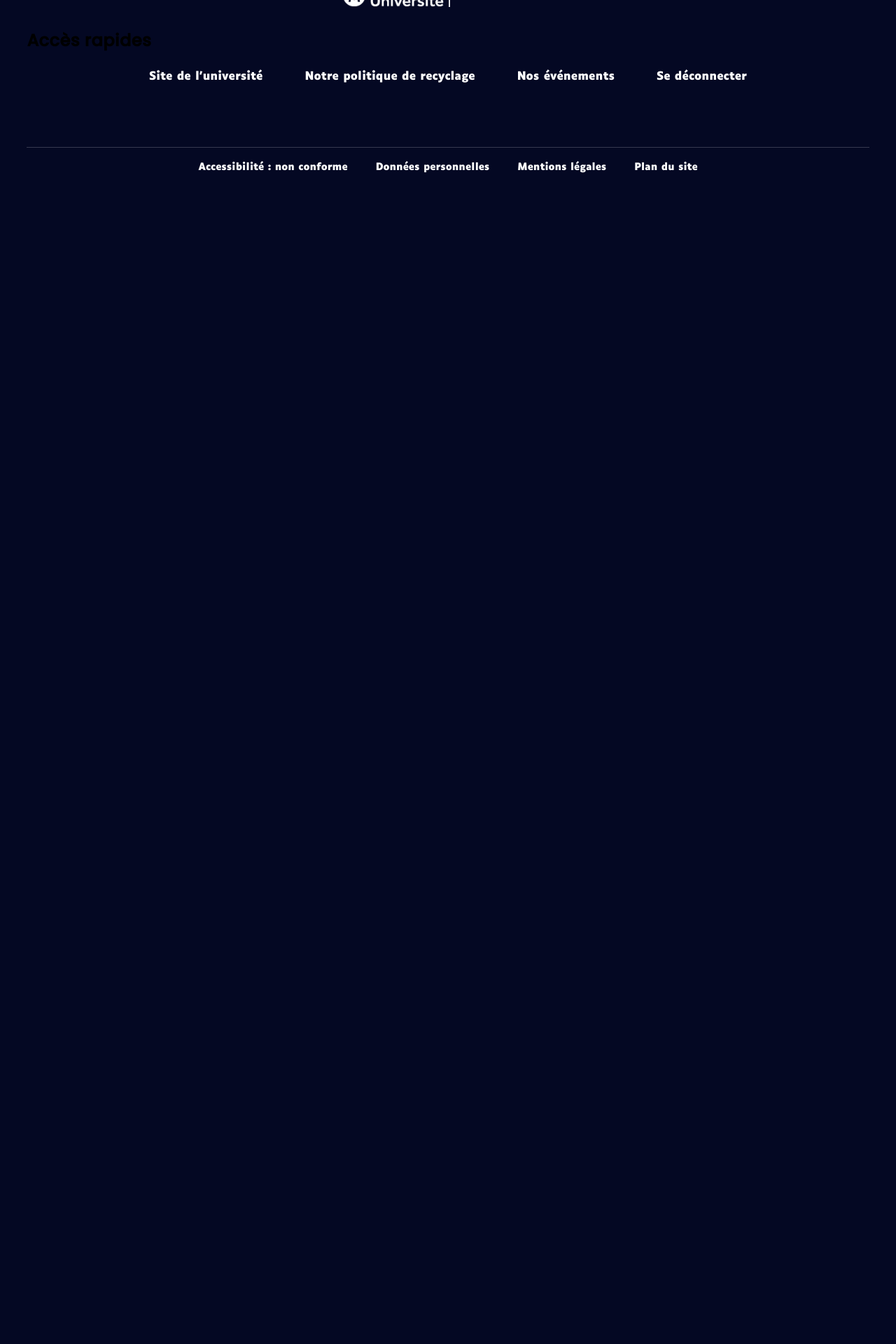
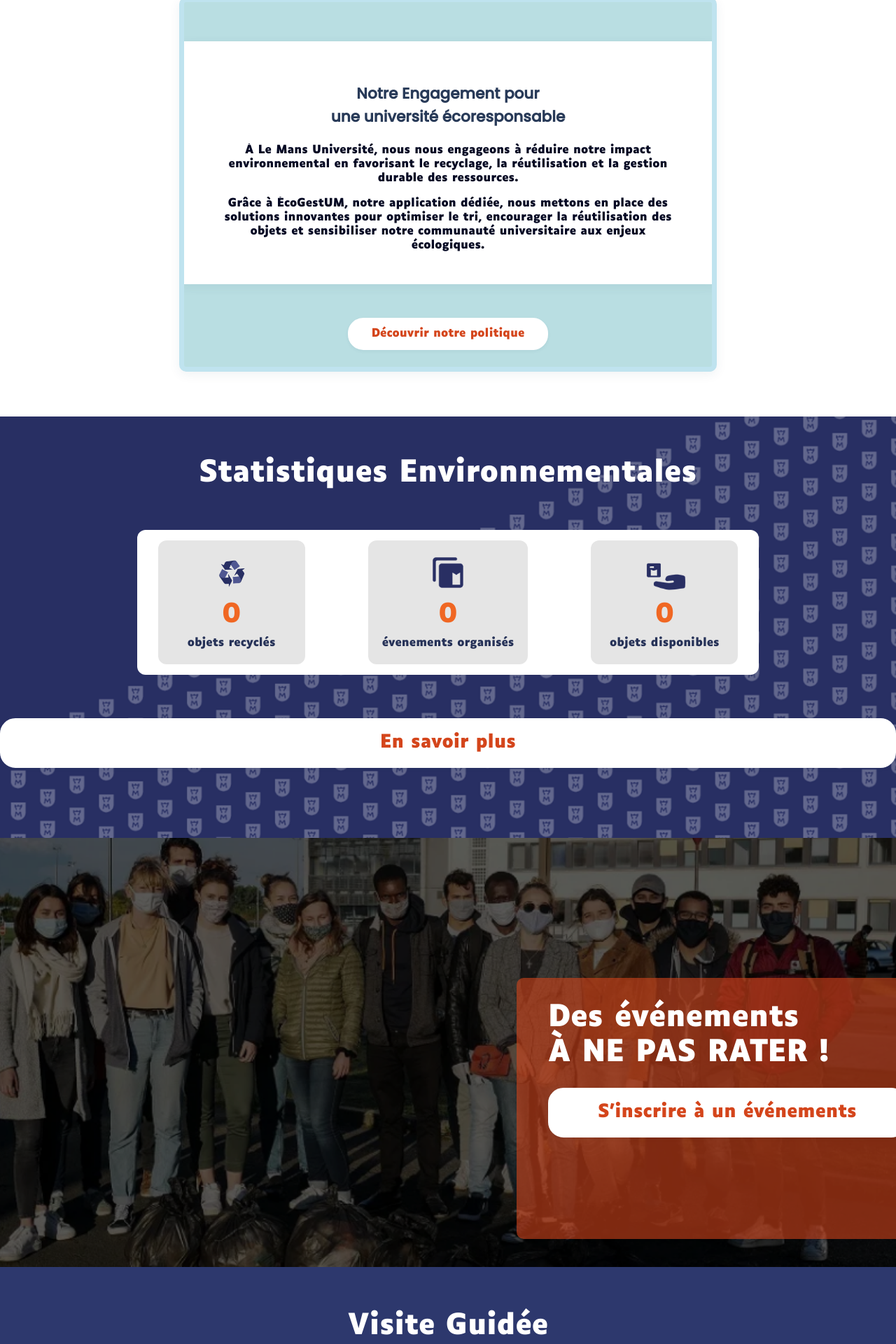
Before and after one commit to Yfufri/EcoGestUm, a PHP site: page / in a window 1280 px wide. Shown: the part 800-2720 px from the top of the page at 70% size. Before the commit the page ends 1047 px from the top, so only its background shows below. Run offline with PHP 8.4, Linux system fonts and the light colour scheme; data that the repository does not hold is empty.

Commit message:
fix scroll

```diff
--- a/assets/css/style.css
+++ b/assets/css/style.css
@@ -18,4 +18,5 @@
 *{
     margin: 0;
     font-family: 'Luciole','Montserrat', 'Arial';
+    overflow-x: hidden;
 }
--- a/assets/css/styleBanner.css
+++ b/assets/css/styleBanner.css
@@ -27,4 +27,5 @@
     color: #ffffff;
     text-transform: uppercase;
     margin-bottom: 100px;
+    overflow : hidden;
 }
--- a/assets/css/styleEvents.css
+++ b/assets/css/styleEvents.css
@@ -5,6 +5,7 @@
     display: flex;
     align-items: right;
     justify-content: right;
+    overflow: hidden;
 }
 .event-img {
     width: 100%;
--- a/assets/style.css
+++ b/assets/style.css
@@ -250,6 +250,7 @@ body {
     line-height: 1.2;
     margin-bottom: 1rem;
     font-weight: 400;
+    overflow: hidden;
 }
 
 /* Bloc orange superposé visite guidée*/
--- a/controllers/Connection.php
+++ b/controllers/Connection.php
@@ -20,7 +20,7 @@ if ($stmt->num_rows > 0) {
      $stmt->fetch();
     if (password_verify($password, $hash)) {
          $_SESSION['id_utilisateur'] = $id_utilisateur;
-        header('Location: index.php?login=success');
+        header('Location: index.php');
          exit;
     }
 }
--- a/index.php
+++ b/index.php
@@ -23,6 +23,10 @@ switch($action){
     default:
         include "views/header.php";
         include "views/banner.php";
+        include "views/DiscoverPolitique.php";
+        include "views/Statistics.php";
+        include "views/Events.php";
+        include "views/Visits.php";
         include "views/footer.php";
 }
 
--- a/views/DiscoverPolitique.php
+++ b/views/DiscoverPolitique.php
@@ -1,4 +1,3 @@
-<link rel="stylesheet" href="assets/css/styleAll.css">
 <link rel="stylesheet" href="assets/css/styleDiscoverPolitique.css">
 
 
--- a/views/Events.php
+++ b/views/Events.php
@@ -1,8 +1,7 @@
-<link rel="stylesheet" href="assets/css/style.css">
 <link rel="stylesheet" href="assets/css/styleEvents.css">
 
 <div class="events">
-  <img src="../assets/accueil/image2.png" alt="Evenement" class="event-img">
+  <img src="assets/accueil/image2.png" alt="Evenement" class="event-img">
   <div class="event-text">
     Des événements<br>
     <strong>à ne pas rater !</strong>
--- a/views/Statistics.php
+++ b/views/Statistics.php
@@ -1,21 +1,20 @@
-<link rel="stylesheet" href="assets/css/style.css">
 <link rel="stylesheet" href="assets/css/styleStatitics.css">
 
 <section class="stats">
   <h2>Statistiques Environnementales</h2>
   <div class="stats-cards">
     <div class="stat">
-      <img src="../assets/etudiant/image5.png" alt="Objets recyclés">
+      <img src="assets/etudiant/image5.png" alt="Objets recyclés">
       <span class="stat-nombre"><?= $nbObjetRecyclé ?? 0 ?></span>
       <span class="stat-libelle">objets recyclés</span>
     </div>
     <div class="stat">
-      <img src="../assets/etudiant/image3.png" alt="Evenement">
+      <img src="assets/etudiant/image3.png" alt="Evenement">
       <span class="stat-nombre"><?= $nbEvenementPassé ?? 0 ?></span>
       <span class="stat-libelle">évenements organisés</span>
     </div>
     <div class="stat">
-      <img src="../assets/etudiant/image4.png" alt="Objets Disponibles">
+      <img src="assets/etudiant/image4.png" alt="Objets Disponibles">
       <span class="stat-nombre"><?= $nbEvenementPassé ?? 0 ?></span>
       <span class="stat-libelle">objets disponibles</span>
     </div>
--- /dev/null
+++ b/views/Visits.php
@@ -0,0 +1,18 @@
+<div class="visite-section">
+        <h1 class="visite-title">Visite Guidée</h1>
+
+        <div class="photo-wrapper">
+            <picture>
+                <source media="(max-width: 824px)" srcset="assets/Accueil/PhotoAccueil3Responsive.png">
+                <source media="(min-width: 825px)" srcset="assets/Accueil/PhotoAccueil3.png">
+                <img src="assets/Accueil/PhotoAccueil3.png" alt="Groupe d'étudiants ramassant des déchets" />
+            </picture>
+
+            <div class="visite-overlay">
+                <div class="visite-desc">
+                    Des événements<br><strong>À NE PAS RATER!</strong>
+                </div>
+                <a href="#" class="policy-btn">S’inscrire à un événement</a>
+            </div>
+        </div>
+    </div>
```
